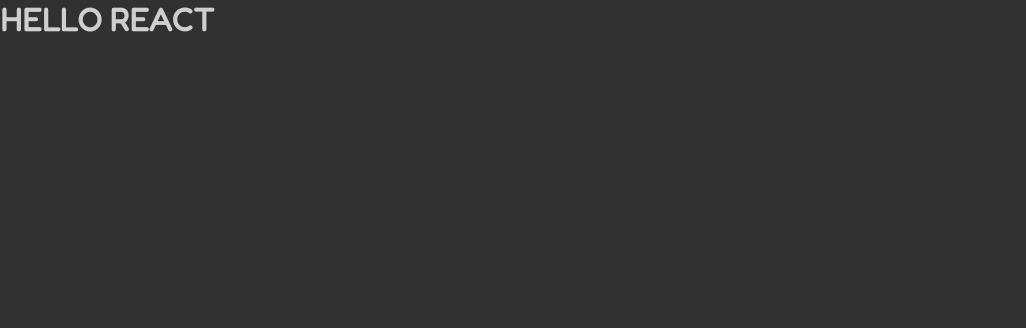
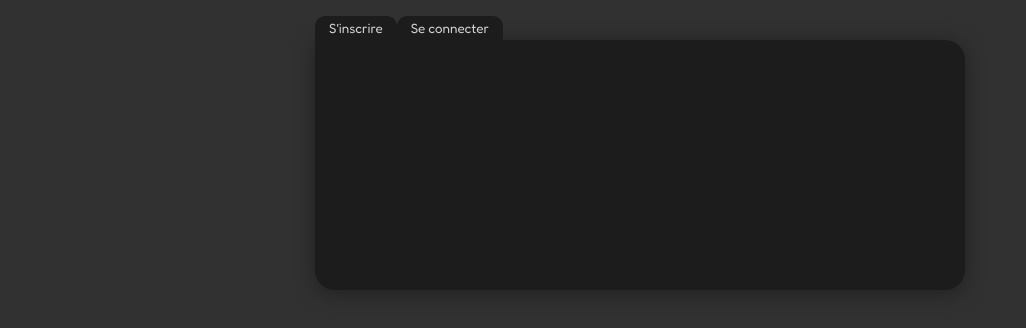
Before and after one commit to DevWeb13/vie-de-dev, a React (Create React App) app: page / in a window 1280 px wide. Shown: the top 328 px of the page, without its empty margins (0-1026 px from the left). Built offline with nearby package versions, Linux system fonts and the light colour scheme.

Commit message:
feat: Create ConnectModal.jsx ; Login.jsx ; SignUp.jsx ; .prettierrc

```diff
--- a/package.json
+++ b/package.json
@@ -36,5 +36,8 @@
       "last 1 firefox version",
       "last 1 safari version"
     ]
+  },
+  "devDependencies": {
+    "prettier": "^2.6.2"
   }
 }
--- a/src/App.js
+++ b/src/App.js
@@ -1,9 +1,13 @@
 import React from 'react';
+import ConnectModal from './components/ConnectModal';
 
 const App = () => {
   return (
     <div>
-      <h1>HELLO REACT</h1>
+      <div className="app-header">
+        <ConnectModal />
+      </div>
+      <div className="posts-container"></div>
     </div>
   );
 };
--- /dev/null
+++ b/src/components/ConnectModal.jsx
@@ -0,0 +1,14 @@
+import React from 'react';
+
+const ConnectModal = () => {
+  return (
+    <div className='connect-modal'>
+      <div className="header-btn">
+        <button>S'inscrire</button>
+        <button>Se connecter</button>
+</div>
+    </div>
+  );
+};
+
+export default ConnectModal;
```
Also changed, not shown: src/components/Login.jsx (added, +11 -0 lines), src/components/SignUp.jsx (added, +11 -0 lines), 2 other files (tests, documents, lock files or other folders).
